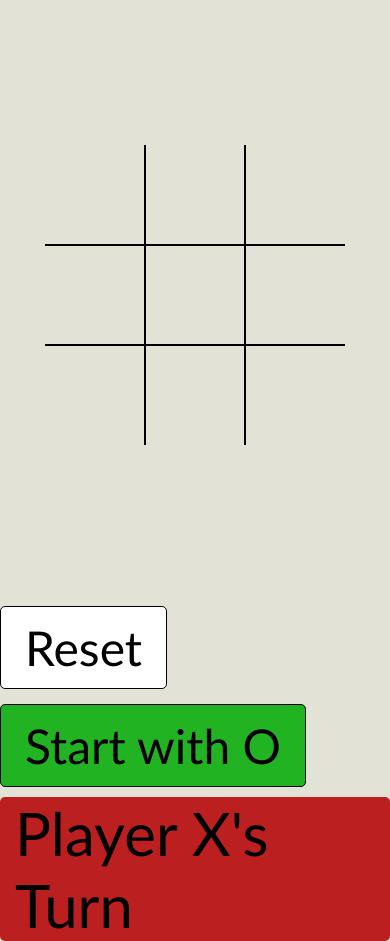
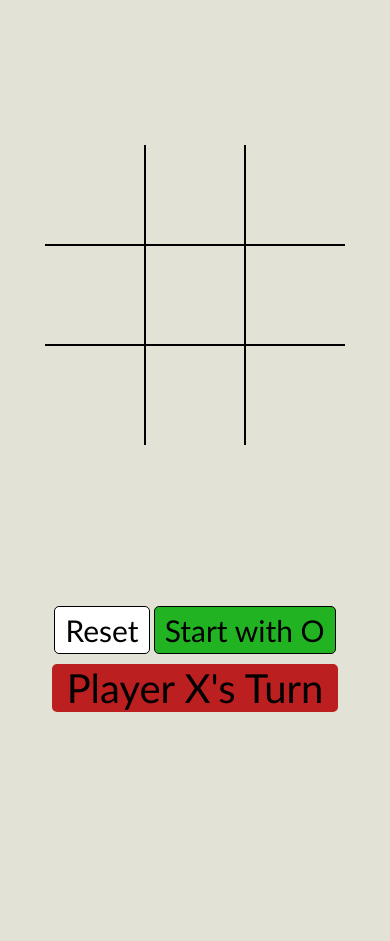
Before and after one commit to iamfahim07/VanillaJsTic-tac-toe, a plain HTML site: page index.html in a window 390 px wide. After the commit the page ends 844 px from the top, so only its background shows below. Drawn offline with Linux system fonts and the light colour scheme.

Commit message:
Added responsiveness

```diff
--- a/css/ticTacToeStyle.css
+++ b/css/ticTacToeStyle.css
@@ -114,3 +114,14 @@ button:hover {
   font-size: 60px;
   margin-top: 10px;
 }
+
+@media only screen and (max-width: 600px) {
+  button {
+    font-size: 30px;
+    padding: 5px 10px;
+  }
+
+  .display {
+    font-size: 40px;
+  }
+}
```
